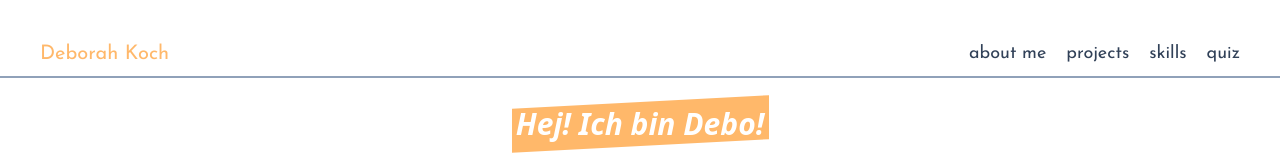
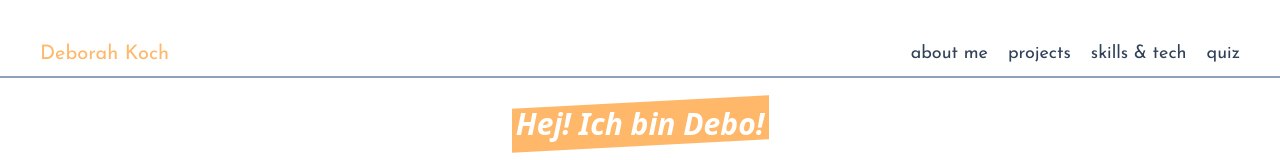
Before and after one commit to DeborahAleaKoch/hejIchBinDebo, a React (Vite) app: page / in a window 1280 px wide. Shown: the top 160 px of the page. Built offline with nearby package versions, Linux system fonts and the light colour scheme.

Commit message:
add tech in nav bar

```diff
--- a/src/components/Nav.tsx
+++ b/src/components/Nav.tsx
@@ -19,7 +19,7 @@ export const Nav = () => {
 				to={`skills`}
 				className=' hover:text-orange-300 hover:delay-50 hover:ease-linear'
 			>
-				skills
+				skills & tech
 			</Link>
 			<Link
 				to={`quiz`}
```
